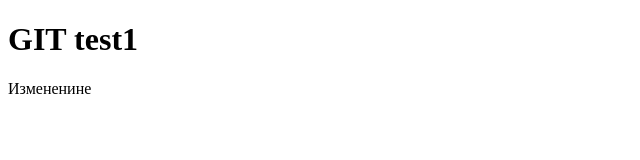
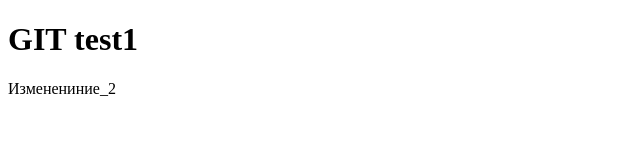
Before and after one commit to VitNovikov/test_rep_1, a plain HTML site: page index.html in a window 1280 px wide. Shown: the full height of the page, 0-640 px from the left. Drawn offline with Linux system fonts and the light colour scheme.

Commit message:
Update index.html

```diff
--- a/index.html
+++ b/index.html
@@ -5,6 +5,6 @@
 </head>
 <body>
 <h1>GIT test1</h1>
-<p>Измененине</p>
+<p>Изменениние_2</p>
 </body>
 </html>
```
